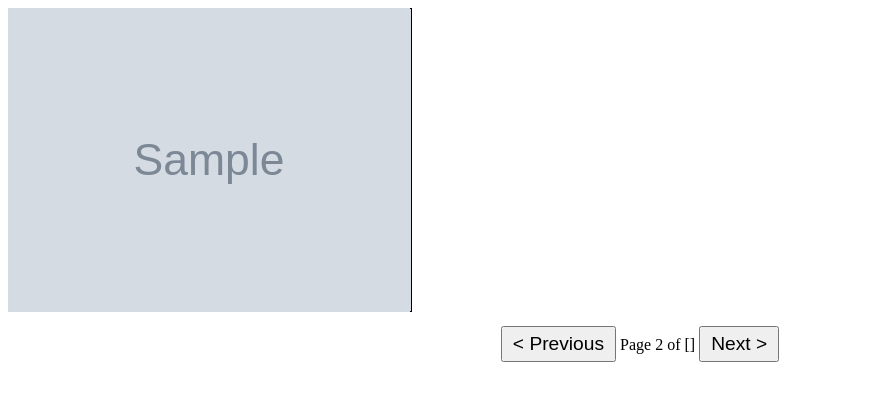
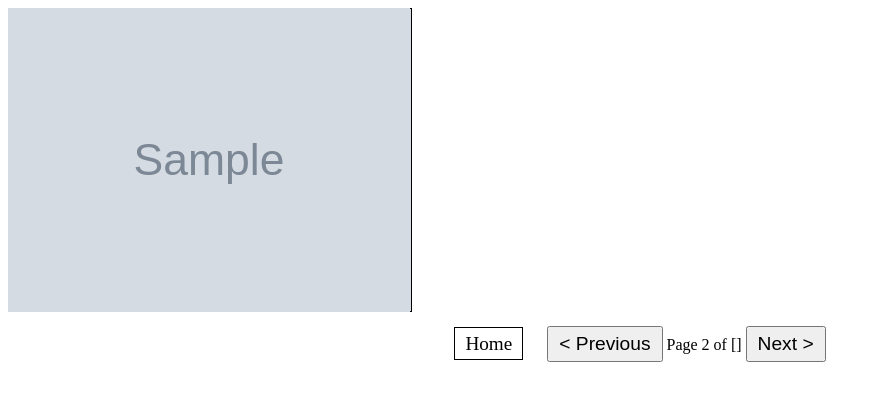
Before and after one commit to ramuthumu/eenadu-flask-epaper, a Flask app: template api/templates/edition.html in a window 1280 px wide. Shown: the top 401 px of the page, without its empty margins (0-881 px from the left). Run offline with Flask 2, Linux system fonts and the light colour scheme; the template is opened without the code that fills it: most values are stand-ins (such as "Sample title", 1, 10 or a date in 2020); grey boxes marked "Sample" are stand-in pictures.

Commit message:
Add home and Khammam edition

```diff
--- a/api/templates/edition.html
+++ b/api/templates/edition.html
@@ -30,6 +30,18 @@
             font-size: 1.2em;
             padding: 5px 10px;
         }
+
+        .navigation .home-button {
+            font-size: 1.2em;
+            padding: 5px 10px;
+            text-decoration: none;
+            color: black; /* Adjust color to match your design */
+            border: 1px solid black; /* Adjust border as needed */
+            background-color: white; /* Adjust background color as needed */
+            margin-right: 20px; /* Adds some space between the Home button and the Previous button */
+        }
+
+
     </style>
 </head>
 <body>
@@ -39,6 +51,7 @@
 </div>
 <form class="navigation" action="" method="POST" id="navForm">
     <input type="hidden" name="current_page_index" value="{{ current_page_index }}">
+    <a href="/" class="home-button">Home</a> <!-- Removed class since styles are now general -->
     <button type="submit" name="previous" {% if current_page_index == 0 %}disabled{% endif %}>&lt; Previous</button>
     <span>Page {{ current_page_index + 1 }} of {{ total_pages }}</span>
     <button type="submit" name="next" {% if current_page_index == total_pages - 1 %}disabled{% endif %}>Next &gt;</button>
```
